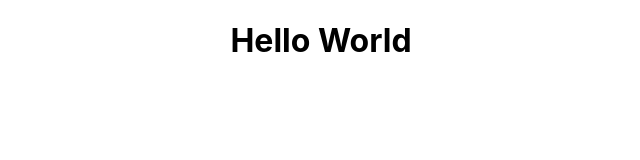
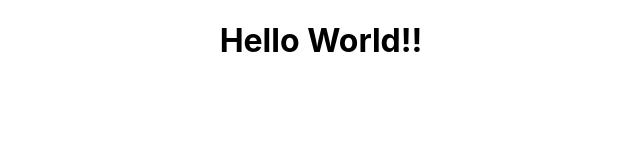
Before and after one commit to DevWichrowski/jest-enzyme-playground, a React (Create React App) app: page / in a window 1280 px wide. Shown: the top 160 px of the page, without its empty margins (319-959 px from the left). Built offline with nearby package versions, Linux system fonts and the light colour scheme.

Commit message:
Add enzyme and enzyme-adapter,avjc and also updated jest

```diff
--- a/package.json
+++ b/package.json
@@ -3,6 +3,11 @@
   "version": "0.1.0",
   "private": true,
   "dependencies": {
+    "ajv": "^6.7.0",
+    "enzyme": "^3.8.0",
+    "enzyme-adapter-react-16": "^1.7.1",
+    "jest": "^23.6.0",
+    "jest-enzyme": "^7.0.1",
     "react": "^16.7.0",
     "react-dom": "^16.7.0",
     "react-scripts": "2.1.3"
--- a/src/App.js
+++ b/src/App.js
@@ -5,7 +5,7 @@ class App extends Component {
   render() {
     return (
       <div className="App">
-        <h1>Hello World</h1>
+        <h1>Hello World!!</h1>
       </div>
     );
   }
```
Also changed, not shown: 2 other files (tests, documents, lock files or other folders).
